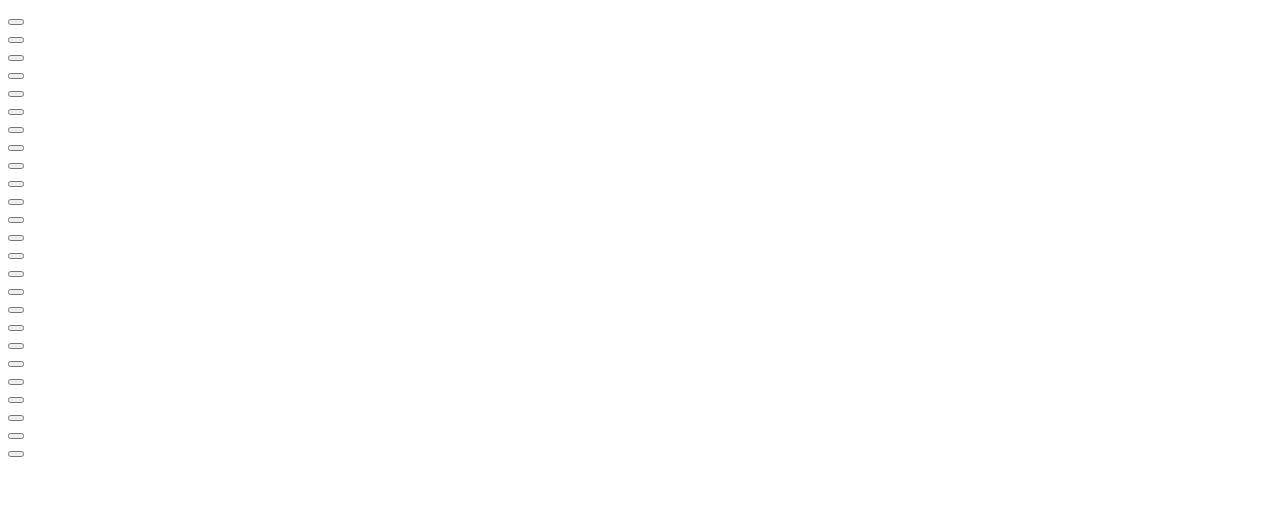
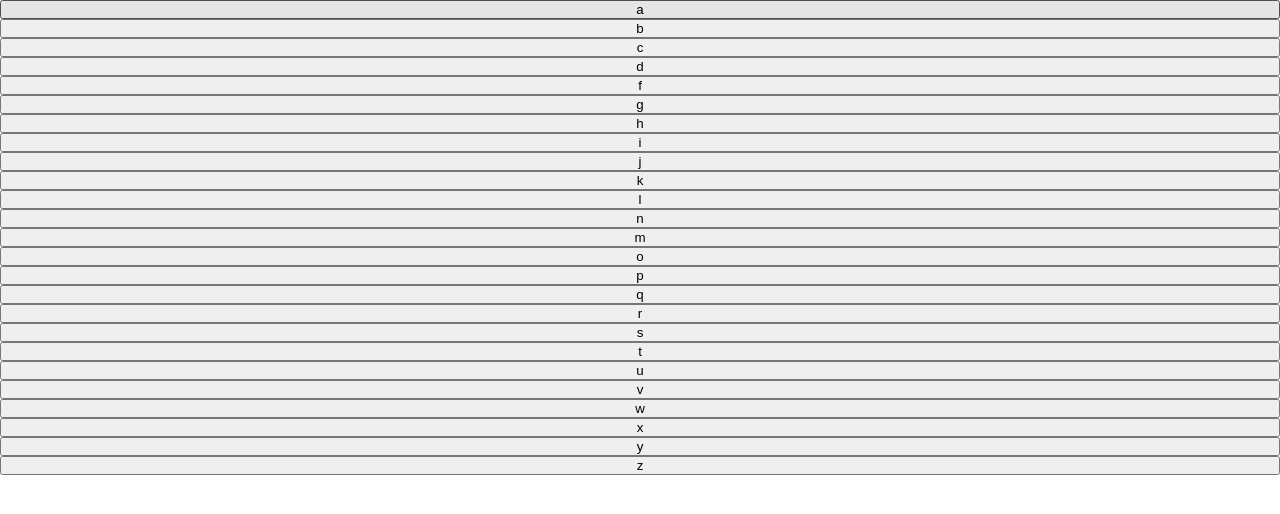
Before and after one commit to leticode/JuegoAhorcado, a plain HTML site: page index.html in a window 1280 px wide. Drawn offline with Linux system fonts and the light colour scheme.

Commit message:
agregue nuevos cambios

```diff
--- a/index.html
+++ b/index.html
@@ -4,6 +4,7 @@
     <meta charset="UTF-8">
     <meta name="viewport" content="width=device-width, initial-scale=1.0">
     <title>Document</title>
+    <link rel="stylesheet" href="styles.css">
 </head>
 <body>
     <div class="contenedorPrincipal">
--- a/main.js
+++ b/main.js
@@ -8,5 +8,6 @@ for (let letra of letras){
     contenedorPrincipal.appendChild(contenedorTeclado);
     let teclado = document.createElement("button");
     teclado.className = "btnTeclado";
+    teclado.textContent = letra;
     contenedorTeclado.appendChild(teclado);
 }
--- /dev/null
+++ b/styles.css
@@ -0,0 +1,17 @@
+*{
+    padding: 0;
+    margin: 0;
+    box-sizing: border-box;
+}
+
+.contenedorPrincipal{
+
+}
+
+.contenedorTeclado{
+    display: grid;
+}
+
+.btnTeclado{
+
+}
```
